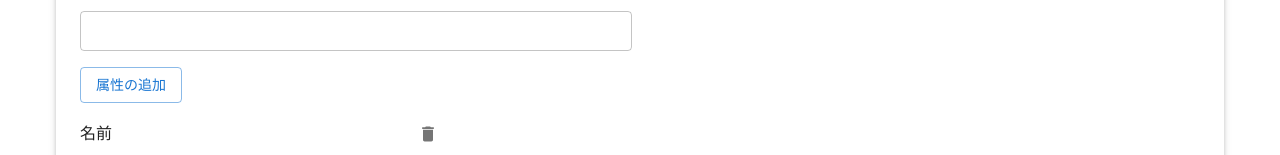
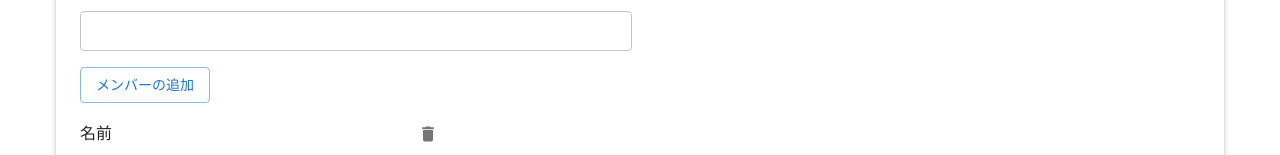
Before and after one commit to idaten-hack/team-generator-react, a React (Vite) app: page / in a window 1280 px wide. Shown: the part 306-461 px from the top of the page. Built offline with nearby package versions, Linux system fonts and the light colour scheme.

Commit message:
ボタンラベルの変更

```diff
--- a/src/components/AttributeContainer.jsx
+++ b/src/components/AttributeContainer.jsx
@@ -38,7 +38,7 @@ export default function AttributeContainer(props) {
       <Grid xs={6}>
         <AttributeName />
         <Button variant={'outlined'} onClick={addAttribute}>
-          属性の追加
+          メンバーの追加
         </Button>
       </Grid>
       <Grid container xs={12} id={'attribute-container'}>
```
